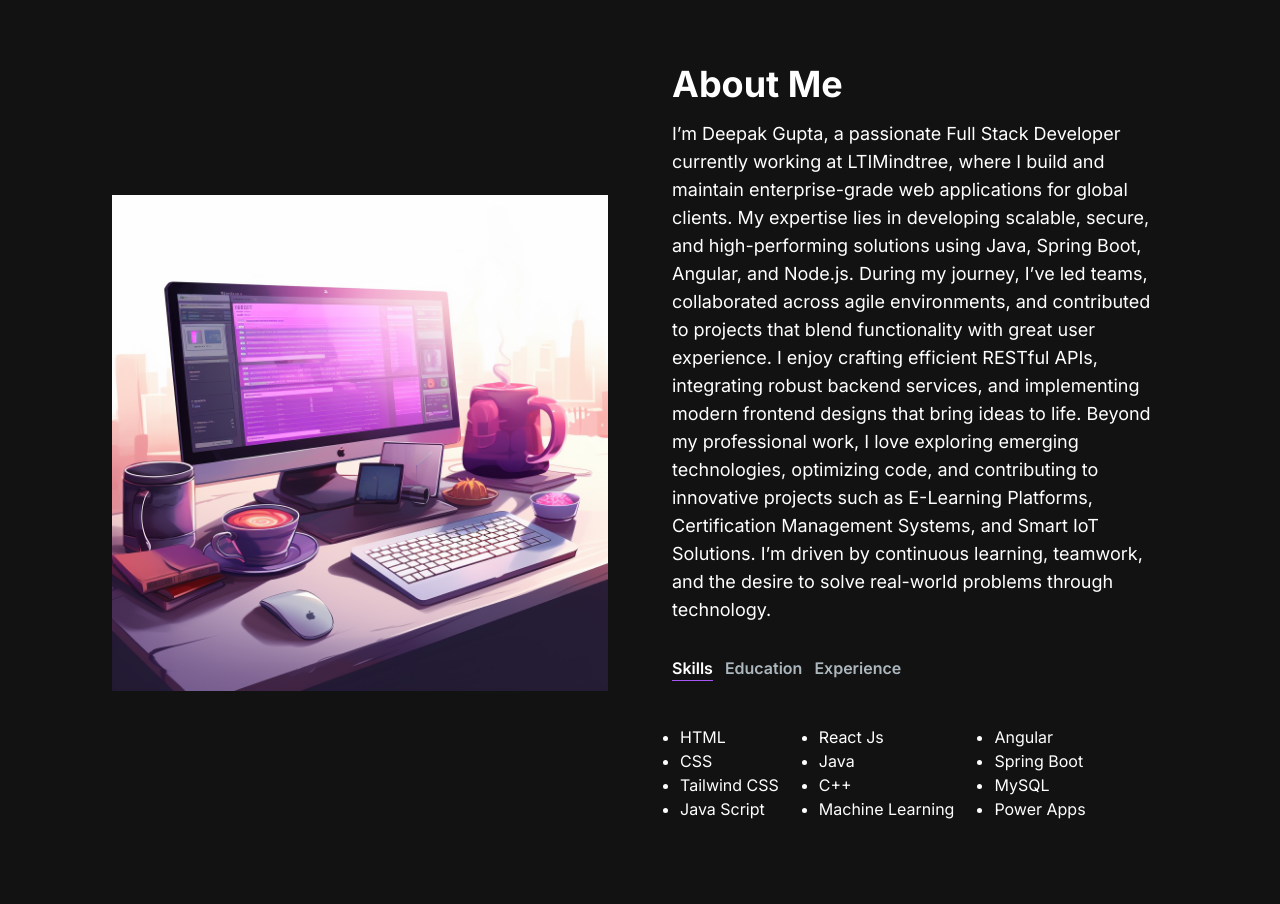
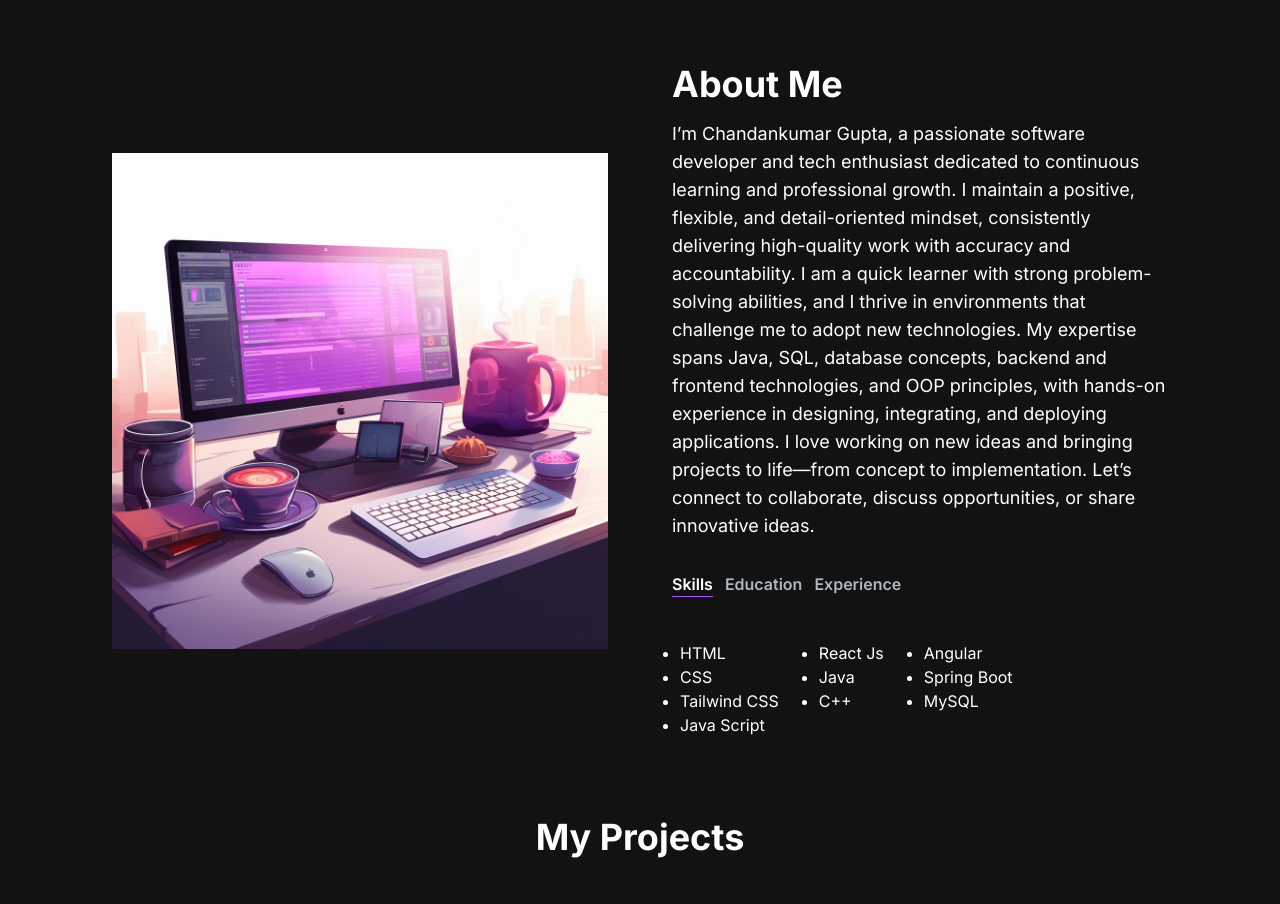
Before and after one commit to Chandan0080/Portfolio, a Next.js app: page / in a window 1280 px wide. Shown: the part 640-1544 px from the top of the page. Built offline with nearby package versions, Linux system fonts and the light colour scheme.

Commit message:
Code changes

```diff
--- a/src/app/components/AboutSection.jsx
+++ b/src/app/components/AboutSection.jsx
@@ -19,13 +19,11 @@
           <li>React Js</li>
           <li>Java</li>
           <li>C++</li>
-          <li>Machine Learning</li>
         </ul>
         <ul className="list-disc pl-2">
           <li>Angular</li>
           <li>Spring Boot</li>
           <li>MySQL</li>
-          <li>Power Apps</li>
         </ul>
       </div>
     ),
@@ -40,11 +38,11 @@
           <p className="text-[#ADB7BE]">Vidyavardhini's College of Engineering and Technology</p>
         </ul>
         <ul className="list-disc pl-2">
-          <li>Higher Secodnary Education</li>
+          <li>Higher Secondary Education</li>
           <p className="text-[#ADB7BE]">Thakur college of Science and Commerce</p>
         </ul>
         <ul className="list-disc pl-2">
-          <li>Secodnary Education</li>
+          <li>Secondary Education</li>
           <p className="text-[#ADB7BE]">Oxford Public School</p>
         </ul>
       </div>
@@ -62,13 +60,13 @@
           </p>
         </ul>
         <ul className="list-disc pl-2">
-          <li>Java Devlopment</li>
-          <p className="text-[#ADB7BE]">LTIMindtree (March 2023 to May 2023)</p>
+          <li>Sales Engineer</li>
+          <p className="text-[#ADB7BE]">Rexel India Pvt Ltd (August 2023 to April 2023)</p>
         </ul>
         <ul className="list-disc pl-2">
-          <li>Machine Learning Intern</li>
+          <li>Intern</li>
           <p className="text-[#ADB7BE]">
-            Knowledge Solutios India (June 2021 to August 2021)
+            LTIMINDTREE (February 2023 to April 2023)
           </p>
         </ul>
       </div>
@@ -92,21 +90,11 @@
         <div className="mt-4 md:mt-0 text-left flex flex-col h-full">
           <h2 className="text-4xl font-bold text-white mb-4">About Me</h2>
           <p className="text-base lg:text-lg">
-            I’m Deepak Gupta, a passionate Full Stack Developer currently
-            working at LTIMindtree, where I build and maintain enterprise-grade
-            web applications for global clients. My expertise lies in developing
-            scalable, secure, and high-performing solutions using Java, Spring
-            Boot, Angular, and Node.js. During my journey, I’ve led teams,
-            collaborated across agile environments, and contributed to projects
-            that blend functionality with great user experience. I enjoy
-            crafting efficient RESTful APIs, integrating robust backend
-            services, and implementing modern frontend designs that bring ideas
-            to life. Beyond my professional work, I love exploring emerging
-            technologies, optimizing code, and contributing to innovative
-            projects such as E-Learning Platforms, Certification Management
-            Systems, and Smart IoT Solutions. I’m driven by continuous learning,
-            teamwork, and the desire to solve real-world problems through
-            technology.
+          I’m Chandankumar Gupta, a passionate software developer and tech enthusiast dedicated to continuous learning and professional growth.
+          I maintain a positive, flexible, and detail-oriented mindset, consistently delivering high-quality work with accuracy and accountability.
+          I am a quick learner with strong problem-solving abilities, and I thrive in environments that challenge me to adopt new technologies. My expertise spans Java, SQL, database concepts, backend and frontend technologies, and OOP principles, with hands-on experience in designing, integrating, and deploying applications.
+          I love working on new ideas and bringing projects to life—from concept to implementation.
+          Let’s connect to collaborate, discuss opportunities, or share innovative ideas.
           </p>
           <div className="flex flex-row mt-8">
             <TabButton
--- a/src/app/components/EmailSection.jsx
+++ b/src/app/components/EmailSection.jsx
@@ -21,10 +21,10 @@
                 I&apos;m currently looking for new opportunities, my inbox is always open. Whether you have a question or just want to say hi, I&apos;ll try my best to get back to you!
             </p>
             <div className='socials flex flex-row gap-2'>
-                <Link href="https://github.com/deepak0103gupta">
+                <Link href="https://github.com/Chandan0080">
                     <Image src={GithubIcon} alt="Github Icon" />
                 </Link>
-                <Link href="https://www.linkedin.com/in/deepak0103/">
+                <Link href="https://www.linkedin.com/in/chandankumar-gupta/">
                     <Image src={LinkedinIcon} alt="LinkedIn Icon" />
                 </Link>
             </div>
--- a/src/app/components/Footer.jsx
+++ b/src/app/components/Footer.jsx
@@ -4,7 +4,7 @@
   return (
     <footer className='footer border border-t-[#33353F] border-l-transparent border-r-transparent border-b-transparent  text-white'>
         <div className='container p-12 flex justify-between'>
-            <span>Deepak Gupta</span>
+            <span>Chandankumar Gupta</span>
             <p className='text-slate-600'>All rights reserved.</p>
         </div>
     </footer>
```
